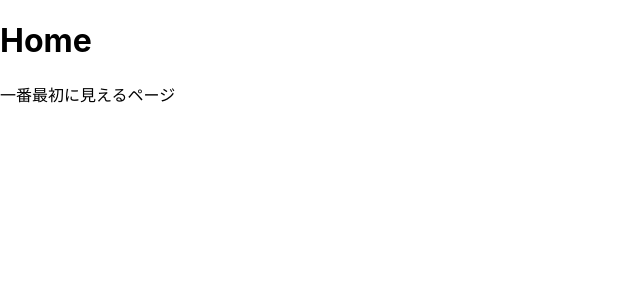
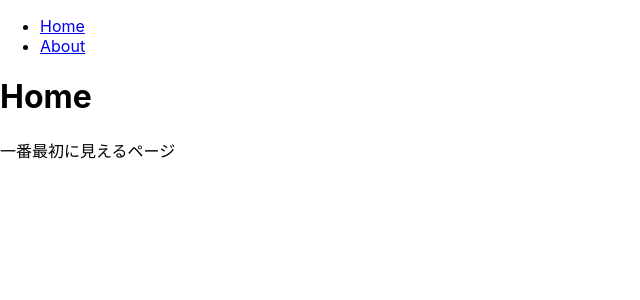
Before and after one commit to twan65/router-exam, a React (Create React App) app: page / in a window 1280 px wide. Shown: the top 300 px of the page, without its empty margins (0-640 px from the left). Built offline with nearby package versions, Linux system fonts and the light colour scheme.

Commit message:
Link適用

```diff
--- a/src/App.js
+++ b/src/App.js
@@ -1,5 +1,5 @@
 import React from "react";
-import { Route } from "react-router-dom";
+import { Route, Link } from "react-router-dom";
 import About from "./page/About";
 import Home from "./page/Home";
 
@@ -7,7 +7,15 @@
 const App = () => {
   return (
     <div>
-      <Route path="/" component={Home} />
+      <ul>
+        <li>
+          <Link to="/">Home</Link>
+        </li>
+        <li>
+          <Link to="/about">About</Link>
+        </li>
+      </ul>
+      <Route exact={true} path="/" component={Home} />
       <Route path="/about" component={About} />
     </div>
   );
```
